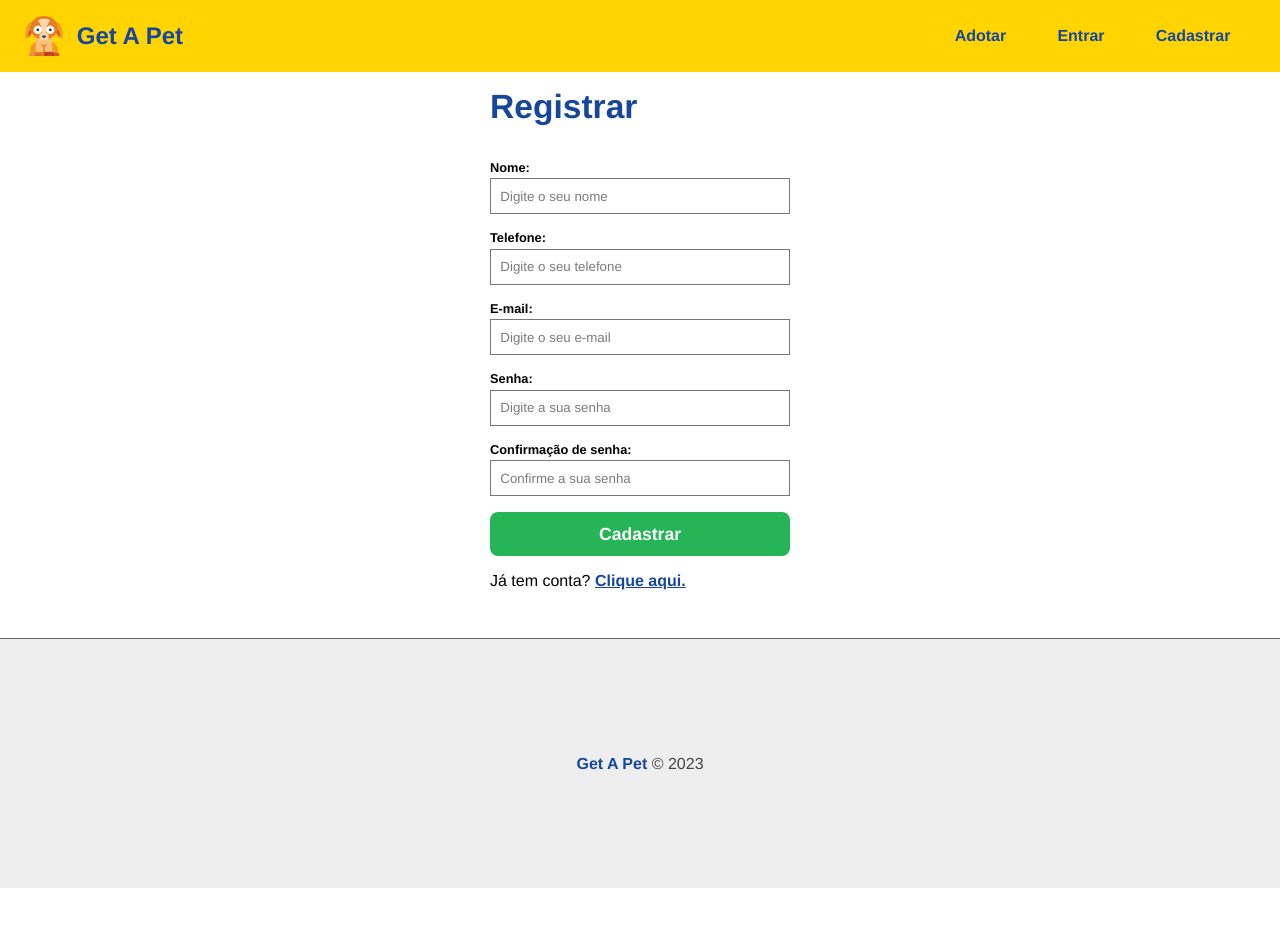
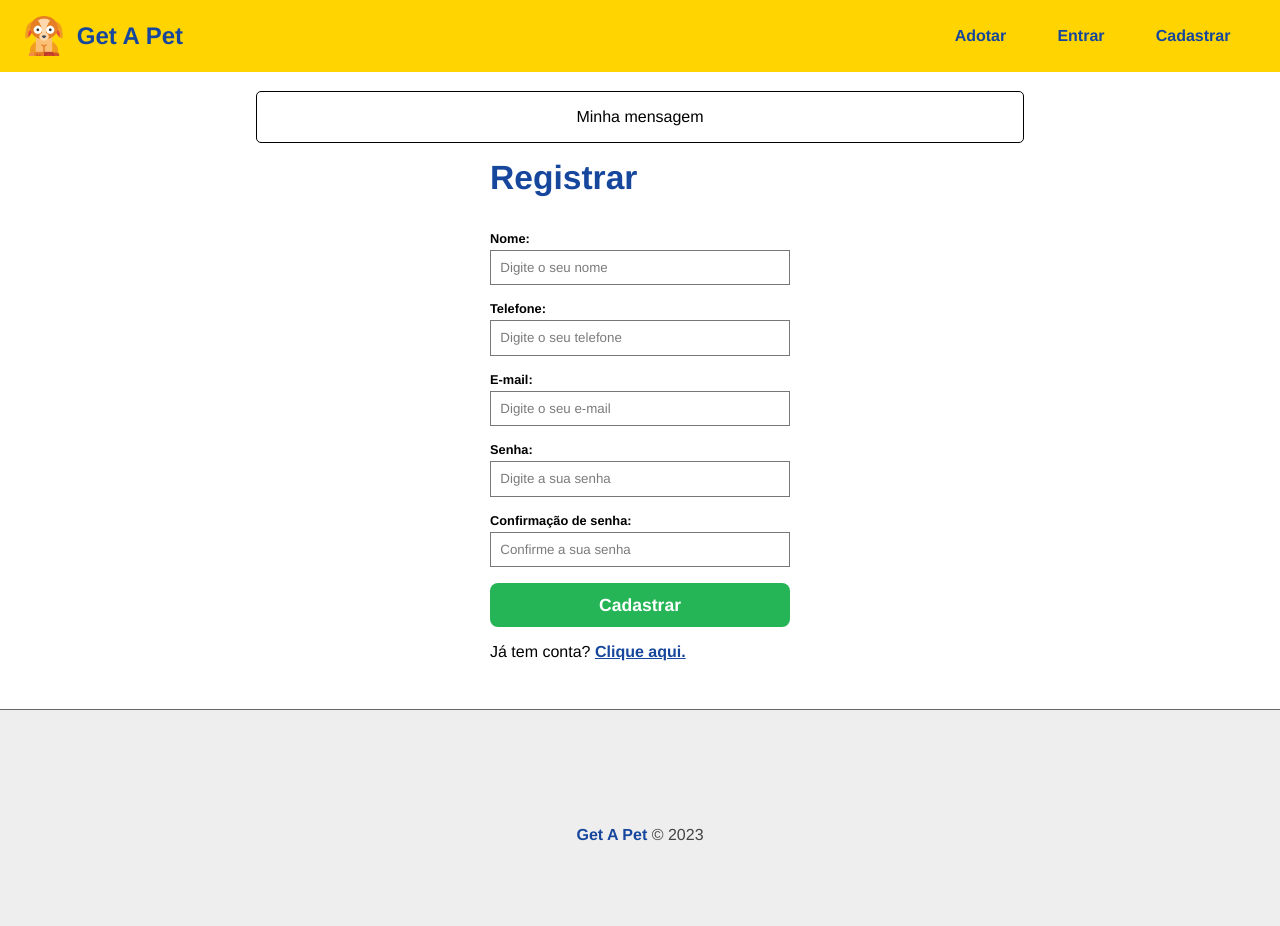
Before and after one commit to Roger-Franco/node-zero-master, a React (Create React App) app in the folder 15_GETAPET/frontend/: page /register in a window 1280 px wide. Shown: the top 926 px of the page. Before the commit the page ends 888 px from the top, so only its background shows below. Built offline with nearby package versions, Linux system fonts and the light colour scheme; the HTML template or start-up script is replaced by a standard one.

Commit message:
Componente de mensagem

```diff
--- a/15_GETAPET/frontend/src/App.js
+++ b/15_GETAPET/frontend/src/App.js
@@ -10,6 +10,7 @@
 import Navbar from './components/layout/Navbar';
 import Footer from './components/layout/Footer';
 import Container from './components/layout/Container';
+import Message from './components/layout/Message';
 
 /* pages */
 import Home from './components/pages/Home';
@@ -24,6 +25,7 @@
     <Router>
       <UserProvider>
         <Navbar />
+        <Message />
           <Container>
             <Routes>
               <Route path="/login" element={<Login />} />
--- /dev/null
+++ b/15_GETAPET/frontend/src/components/layout/Message.js
@@ -0,0 +1,11 @@
+import React, { useState } from 'react'
+
+import styles from './Message.module.css'
+
+
+export default function Message() {
+  const [type, setType] = useState("")
+  return (
+    <div className={`${styles.message} ${styles[type]}`}>Minha mensagem</div>
+  )
+}
--- /dev/null
+++ b/15_GETAPET/frontend/src/components/layout/Message.module.css
@@ -0,0 +1,20 @@
+.message {
+  max-width: 60%;
+  padding: 1em;
+  border: 1px solid #000;
+  margin: 1.2em auto 0;
+  text-align: center;
+  border-radius: 5px;
+}
+
+.success {
+  color: #155724;
+  background-color: #D4EDDA;
+  border-color: #c3e6cb;
+}
+
+.error {
+  color: #721c24;
+  background-color: #f8d7da;
+  border-color: #f5c6cb;
+}
```
